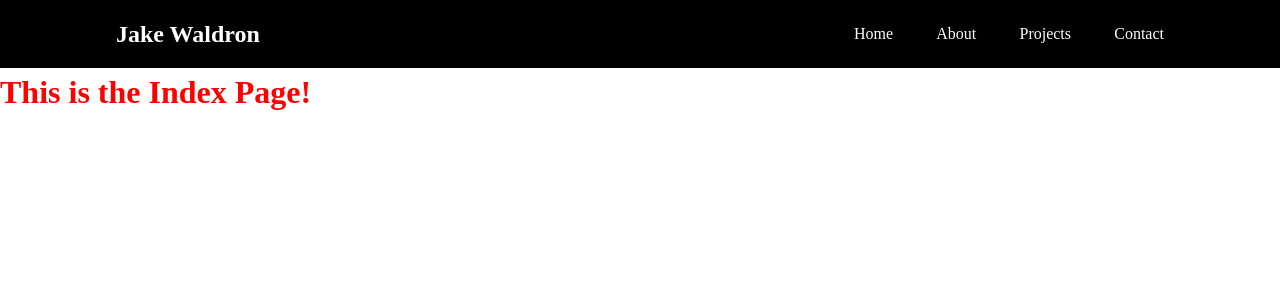
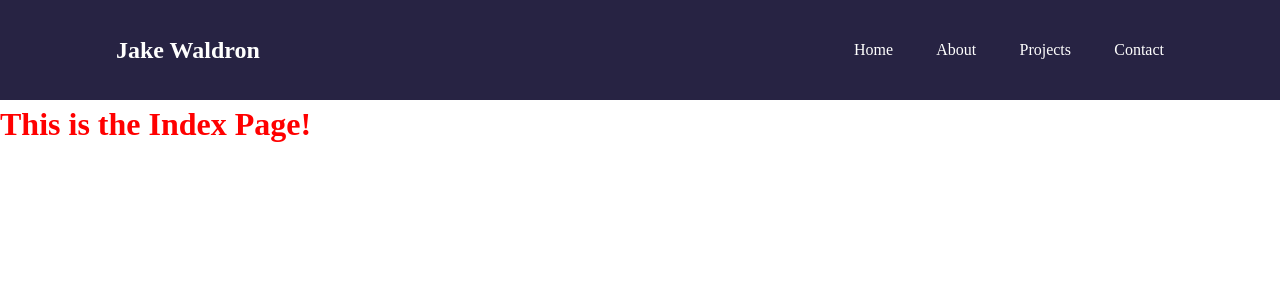
Before and after one commit to jake-waldron/portfolio, a Next.js app: page / in a window 1280 px wide. Shown: the top 300 px of the page. Built offline with nearby package versions, Linux system fonts and the light colour scheme.

Commit message:
fix styles with color pallete variables

```diff
--- a/components/Header.jsx
+++ b/components/Header.jsx
@@ -1,6 +1,6 @@
 import Link from 'next/link';
-import React from 'react';
 import styled from 'styled-components';
+import { COLORS } from '../styles/constants';
 
 export default function Header() {
 	return (
@@ -27,8 +27,9 @@ export default function Header() {
 }
 
 const StyledNav = styled.nav`
-	background: #000;
-	color: #fff;
+	height: 100px;
+	background-color: ${COLORS.dark};
+	color: ${COLORS.light};
 	padding: 1rem;
 	display: flex;
 	justify-content: space-between;
@@ -36,7 +37,7 @@ const StyledNav = styled.nav`
 `;
 
 const StyledH2 = styled.h2`
-	color: #fff;
+	color: inherit;
 	margin-left: 100px;
 `;
 
@@ -52,13 +53,13 @@ const StyledUl = styled.ul`
 	}
 
 	a {
-		color: #fff;
+		color: inherit;
 		text-decoration: none;
 	}
 
 	a:hover {
 		/* text-decoration: underline; */
 		padding-bottom: 4px;
-		border-bottom: 4px solid #fff;
+		border-bottom: 4px solid ${COLORS.light};
 	}
 `;
```
